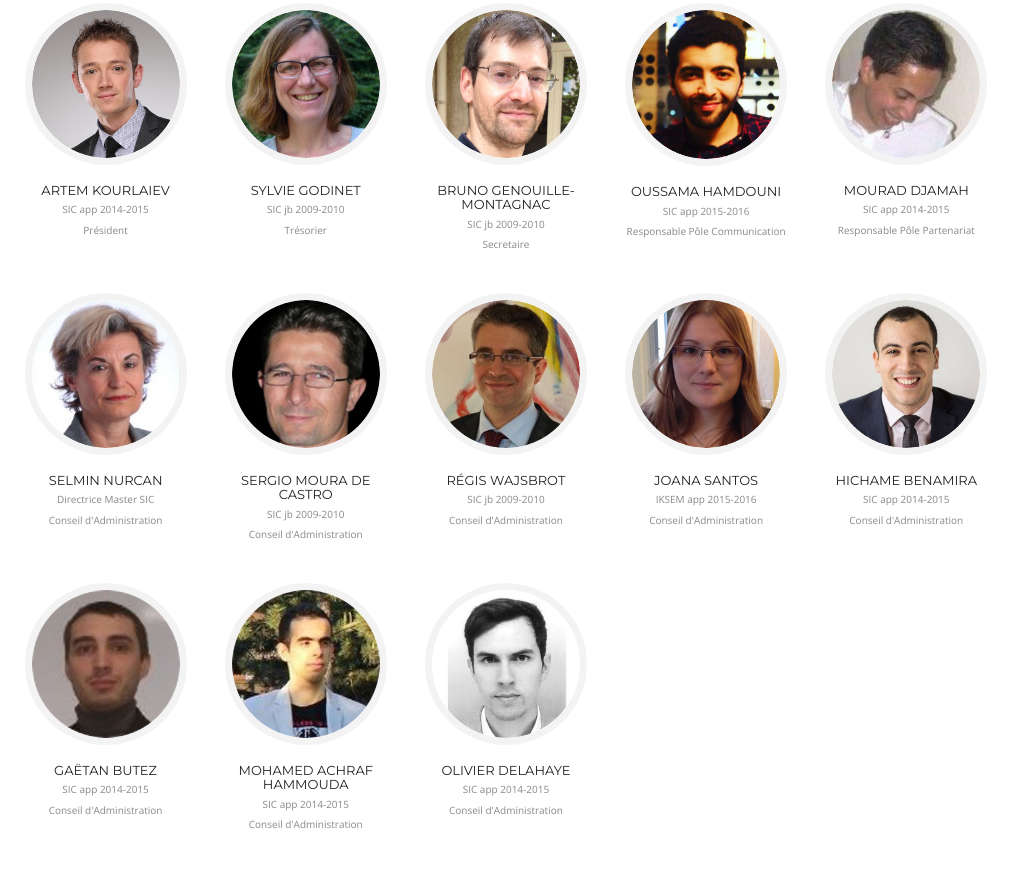
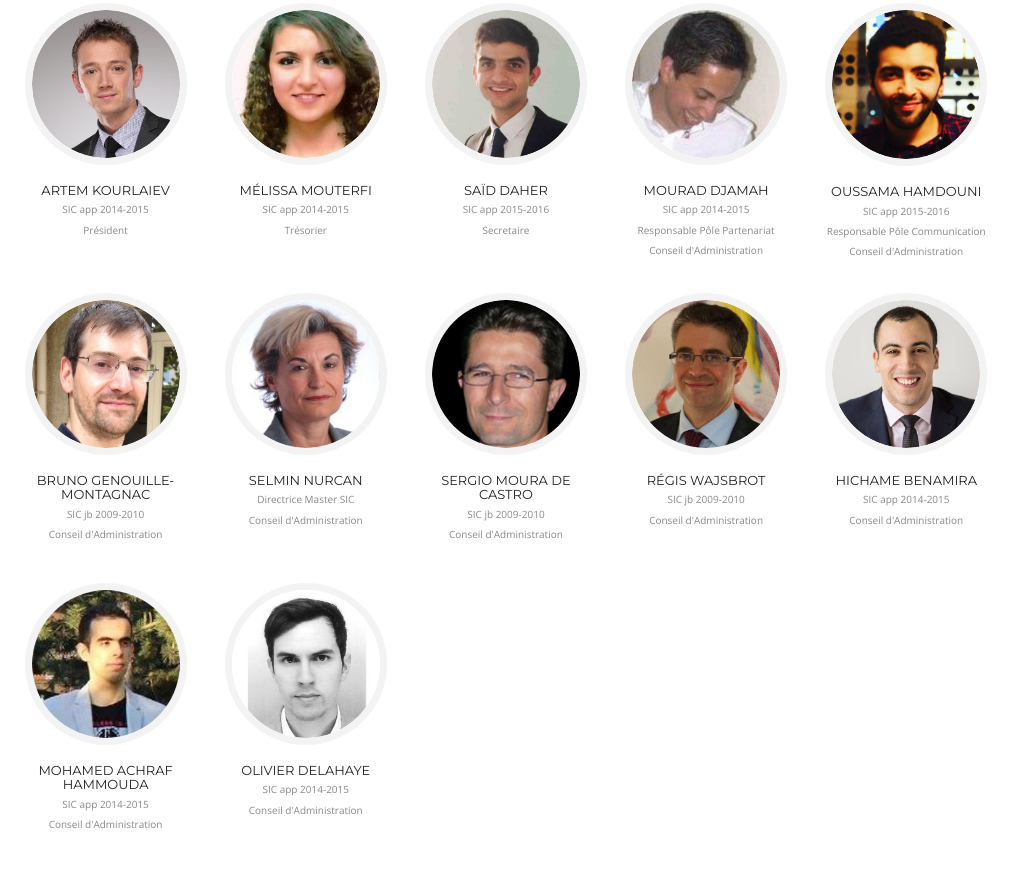
Before and after one commit to A2SIC/website, a plain HTML site: page index.html in a window 1280 px wide. Shown: the part 5076-5952 px from the top of the page, without its empty margins (119-1135 px from the left). Drawn offline with nearby package versions, Linux system fonts and the light colour scheme.

Commit message:
mise a jours suite a l AG du 17 mai 2017

```diff
--- a/index.html
+++ b/index.html
@@ -286,40 +286,28 @@
             <div class="team-leader-box">
                 <div class="team-leader  wow fadeInDown delay-03s">
                     <div class="team-leader-shadow"></div>
-                    <img src="img/sylvie.jpg" alt="">
+                    <img src="img/melissa.jpg" alt="">
                     <ul>
-                        <li><a href="https://www.linkedin.com/in/sylvie-godinet-96560b90" class="fa-linkedin" target="_blank"></a></li>
+                        <li><a href="https://www.linkedin.com/in/melissa-mouterfi-90bb2176/" class="fa-linkedin" target="_blank"></a></li>
                     </ul>
                 </div>
-                <h3 class="wow fadeInDown delay-03s">Sylvie Godinet</h3>
-                <span class="wow fadeInDown delay-03s">SIC jb 2009-2010</span>
+                <h3 class="wow fadeInDown delay-03s">Mélissa Mouterfi</h3>
+                <span class="wow fadeInDown delay-03s">SIC app 2014-2015</span>
                 <span class="wow fadeInDown delay-03s">Trésorier</span>
 
             </div>
+
             <div class="team-leader-box">
-                <div class="team-leader wow fadeInDown delay-03s">
+                <div class="team-leader  wow fadeInDown delay-06s">
                     <div class="team-leader-shadow"></div>
-                    <img src="img/bruno.jpg" alt="">
+                    <img src="img/said.jpg" alt="">
                     <ul>
-                        <li><a href="https://www.linkedin.com/in/bruno-genouille-montagnac-77289b14" class="fa-linkedin" target="_blank"></a></li>
+                        <li><a href="https://www.linkedin.com/in/sa%C3%AFd-daher-70b96769/" class="fa-linkedin" target="_blank"></a></li>
                     </ul>
                 </div>
-                <h3 class="wow fadeInDown delay-03s">Bruno Genouille-Montagnac</h3>
-                <span class="wow fadeInDown delay-03s">SIC jb 2009-2010</span>
-                <span class="wow fadeInDown delay-03s">Secretaire</span>
-
-            </div>
-            <div class="team-leader-box">
-                <div class="team-leader  wow fadeInDown delay-03s">
-                    <div class="team-leader-shadow"></div>
-                    <img src="img/oussama.jpg" alt="">
-                    <ul>
-                        <li><a href="https://www.linkedin.com/in/oussama-hamdouni-2271a968" class="fa-linkedin" target="_blank"></a></li>
-                    </ul>
-                </div>
-                <h3 class="wow fadeInDown delay-03s">Oussama Hamdouni</h3>
-                <span class="wow fadeInDown delay-03s">SIC app 2015-2016</span>
-                <span class="wow fadeInDown delay-03s">Responsable Pôle Communication</span>
+                <h3 class="wow fadeInDown delay-06s">Saïd Daher</h3>
+                <span class="wow fadeInDown delay-06s">SIC app 2015-2016</span>
+                <span class="wow fadeInDown delay-06s">Secretaire</span>
             </div>
 
             <div class="team-leader-box">
@@ -333,7 +321,39 @@
                 <h3 class="wow fadeInDown delay-03s">Mourad Djamah</h3>
                 <span class="wow fadeInDown delay-03s">SIC app 2014-2015</span>
                 <span class="wow fadeInDown delay-03s">Responsable Pôle Partenariat</span>
+                <span class="wow fadeInDown delay-03s">Conseil d'Administration</span>
             </div>
+
+            <div class="team-leader-box">
+                <div class="team-leader  wow fadeInDown delay-03s">
+                    <div class="team-leader-shadow"></div>
+                    <img src="img/oussama.jpg" alt="">
+                    <ul>
+                        <li><a href="https://www.linkedin.com/in/oussama-hamdouni-2271a968" class="fa-linkedin" target="_blank"></a></li>
+                    </ul>
+                </div>
+                <h3 class="wow fadeInDown delay-03s">Oussama Hamdouni</h3>
+                <span class="wow fadeInDown delay-03s">SIC app 2015-2016</span>
+                <span class="wow fadeInDown delay-03s">Responsable Pôle Communication</span>
+                <span class="wow fadeInDown delay-03s">Conseil d'Administration</span>
+            </div>
+
+
+
+            <div class="team-leader-box">
+                <div class="team-leader wow fadeInDown delay-03s">
+                    <div class="team-leader-shadow"></div>
+                    <img src="img/bruno.jpg" alt="">
+                    <ul>
+                        <li><a href="https://www.linkedin.com/in/bruno-genouille-montagnac-77289b14" class="fa-linkedin" target="_blank"></a></li>
+                    </ul>
+                </div>
+                <h3 class="wow fadeInDown delay-03s">Bruno Genouille-Montagnac</h3>
+                <span class="wow fadeInDown delay-03s">SIC jb 2009-2010</span>
+                <span class="wow fadeInDown delay-03s">Conseil d'Administration</span>
+
+            </div>
+
             <div class="team-leader-box">
                 <div class="team-leader  wow fadeInDown delay-06s">
                     <div class="team-leader-shadow"></div>
@@ -373,18 +393,7 @@
                 <span class="wow fadeInDown delay-06s">Conseil d'Administration</span>
             </div>
 
-            <div class="team-leader-box">
-                <div class="team-leader  wow fadeInDown delay-06s">
-                    <div class="team-leader-shadow"></div>
-                    <img src="img/joana.jpg" alt="">
-                    <ul>
-                        <li><a href="https://fr.linkedin.com/in/joanasan" class="fa-linkedin" target="_blank"></a></li>
-                    </ul>
-                </div>
-                <h3 class="wow fadeInDown delay-06s">Joana Santos</h3>
-                <span class="wow fadeInDown delay-06s">IKSEM app 2015-2016</span>
-                <span class="wow fadeInDown delay-06s">Conseil d'Administration</span>
-            </div>
+
 
             <div class="team-leader-box">
                 <div class="team-leader  wow fadeInDown delay-06s">
@@ -399,18 +408,6 @@
                 <span class="wow fadeInDown delay-06s">Conseil d'Administration</span>
             </div>
 
-            <div class="team-leader-box">
-                <div class="team-leader  wow fadeInDown delay-09s">
-                    <div class="team-leader-shadow"></div>
-                    <img src="img/gaetan.jpg" alt="">
-                    <ul>
-                        <li><a href="https://fr.linkedin.com/in/gaëtan-butez-419266106" class="fa-linkedin" target="_blank"></a></li>
-                    </ul>
-                </div>
-                <h3 class="wow fadeInDown delay-09s">Gaëtan Butez</h3>
-                <span class="wow fadeInDown delay-09s">SIC app 2014-2015</span>
-                <span class="wow fadeInDown delay-09s">Conseil d'Administration</span>
-            </div>
 
             <div class="team-leader-box">
                 <div class="team-leader  wow fadeInDown delay-09s">
```
Also changed, not shown: img/melissa.jpg (added), img/said.jpg (added).
